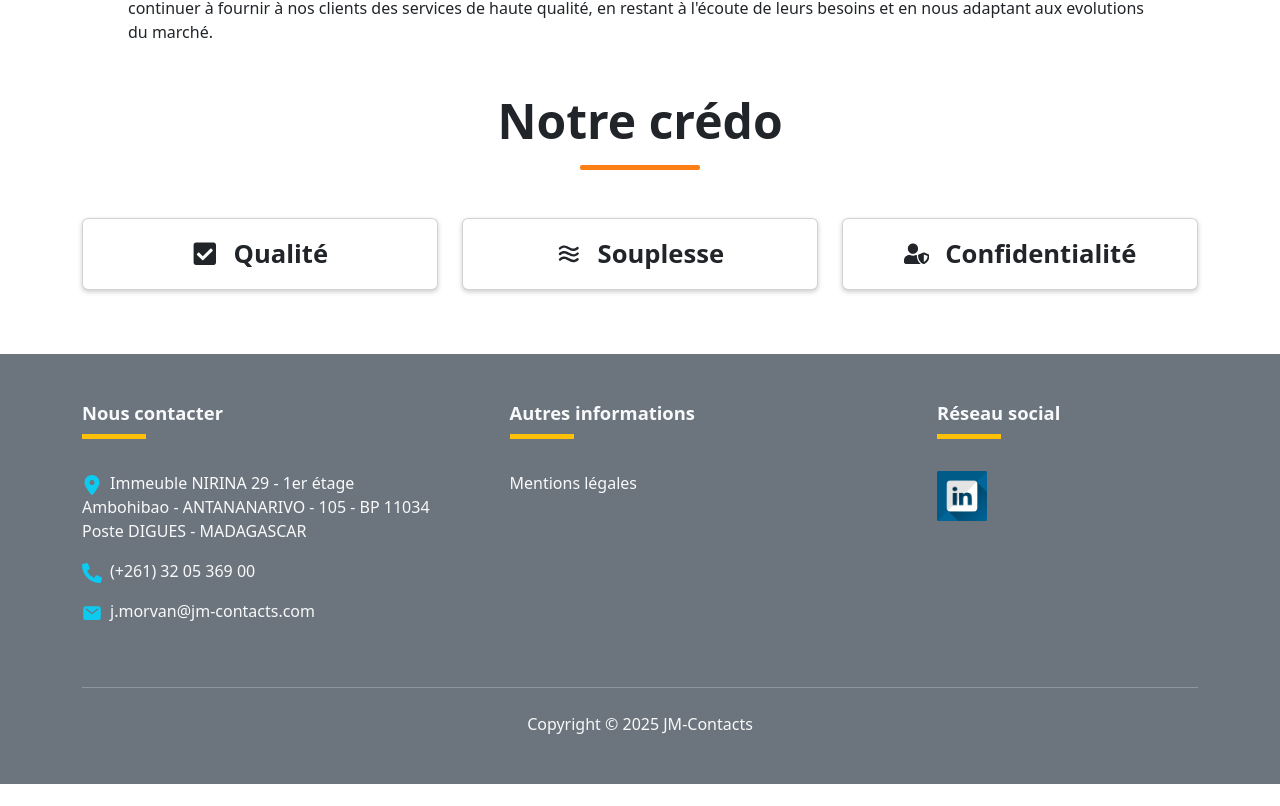
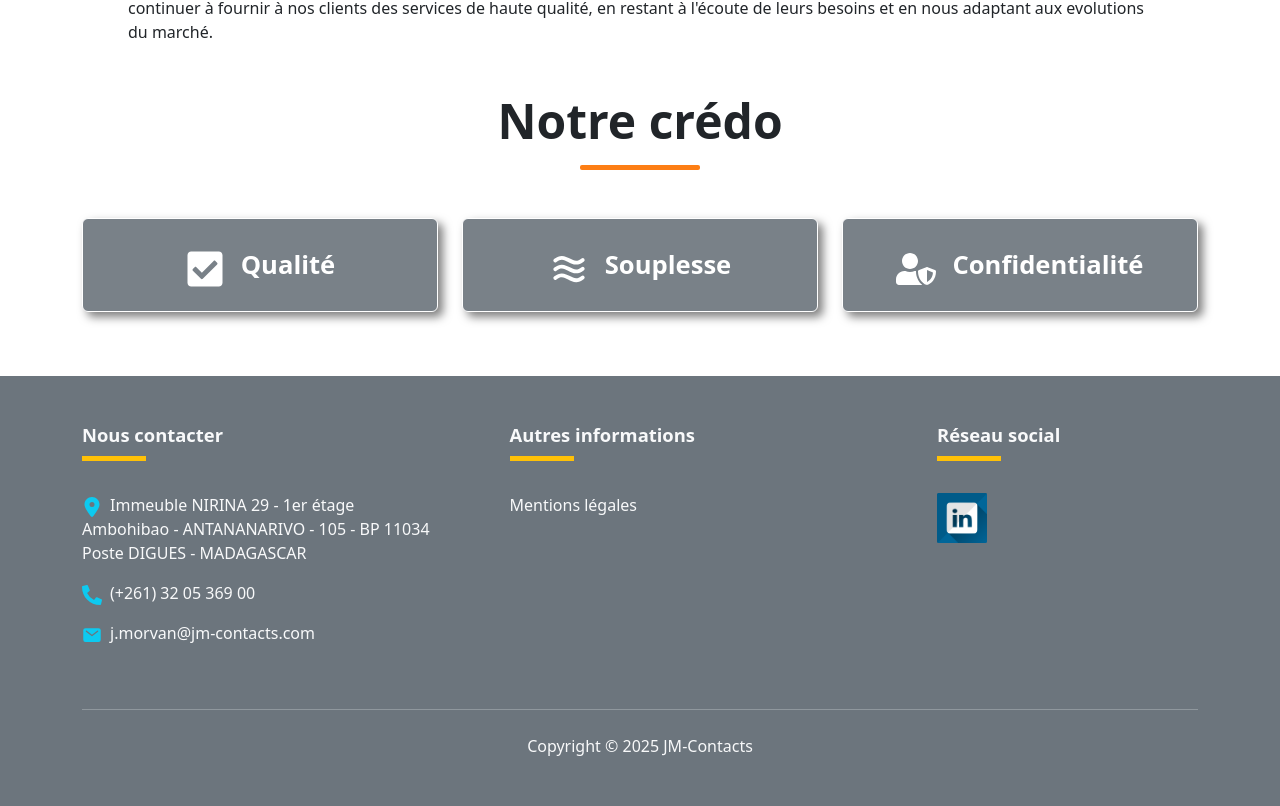
Before and after one commit to KantoAri/JMC-ReactProject, a React (Create React App) app: page / in a window 1280 px wide. Shown: the part 4359-5165 px from the top of the page. Before the commit the page ends 5143 px from the top, so only its background shows below. Built offline with nearby package versions, Linux system fonts and the light colour scheme.

Commit message:
style: adjust card styling

```diff
--- a/src/components/Accueil/Engagements/CredoCard.css
+++ b/src/components/Accueil/Engagements/CredoCard.css
@@ -1,13 +1,9 @@
 .credo-card2 {
-  background-color: #4e5357;
-  border: 1px solid #691111;
-  color: white;
   border-radius: 0.2rem;
   box-shadow: 0 2px 5px rgba(0, 0, 0, 0.2);
   font-size: 1.6rem;
 }
 
-.credo-card2 .svg-inline--fa {
+.credo-cardIcon {
   font-size: 2.5rem;
-  color: white;
 }
--- a/src/components/Accueil/Engagements/CredoCard.jsx
+++ b/src/components/Accueil/Engagements/CredoCard.jsx
@@ -5,9 +5,18 @@ import "./CredoCard.css";
 const CredoCard = ({ icon, text }) => {
   return (
     <Col md={4} className="mb-3">
-      <Card className="credo-card2 ">
-        <Card.Body className="d-flex align-items-center justify-content-center">
-          {icon}
+      <Card
+        className="credo-card2 "
+        style={{
+          backgroundColor: "#798188ff",
+          color: "white",
+          border: "1px solid #ffffffff",
+          boxShadow: "5px 5px 10px rgba(0, 0, 0, 0.51)",
+        }}
+      >
+        <Card.Body className="d-flex align-items-center justify-content-center ">
+          <span className="credo-cardIcon"> {icon}</span>
+
           <span className="ms-3 fw-bold">{text}</span>
         </Card.Body>
       </Card>
```
